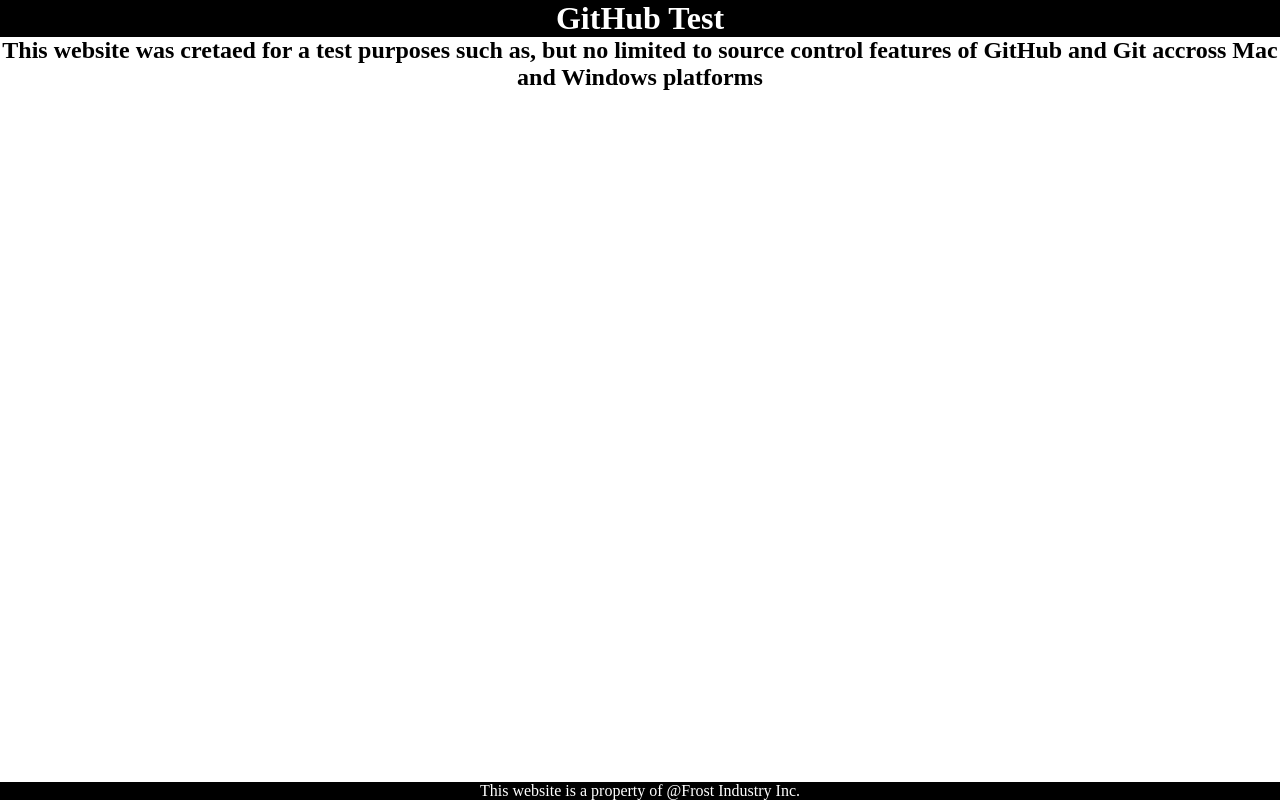
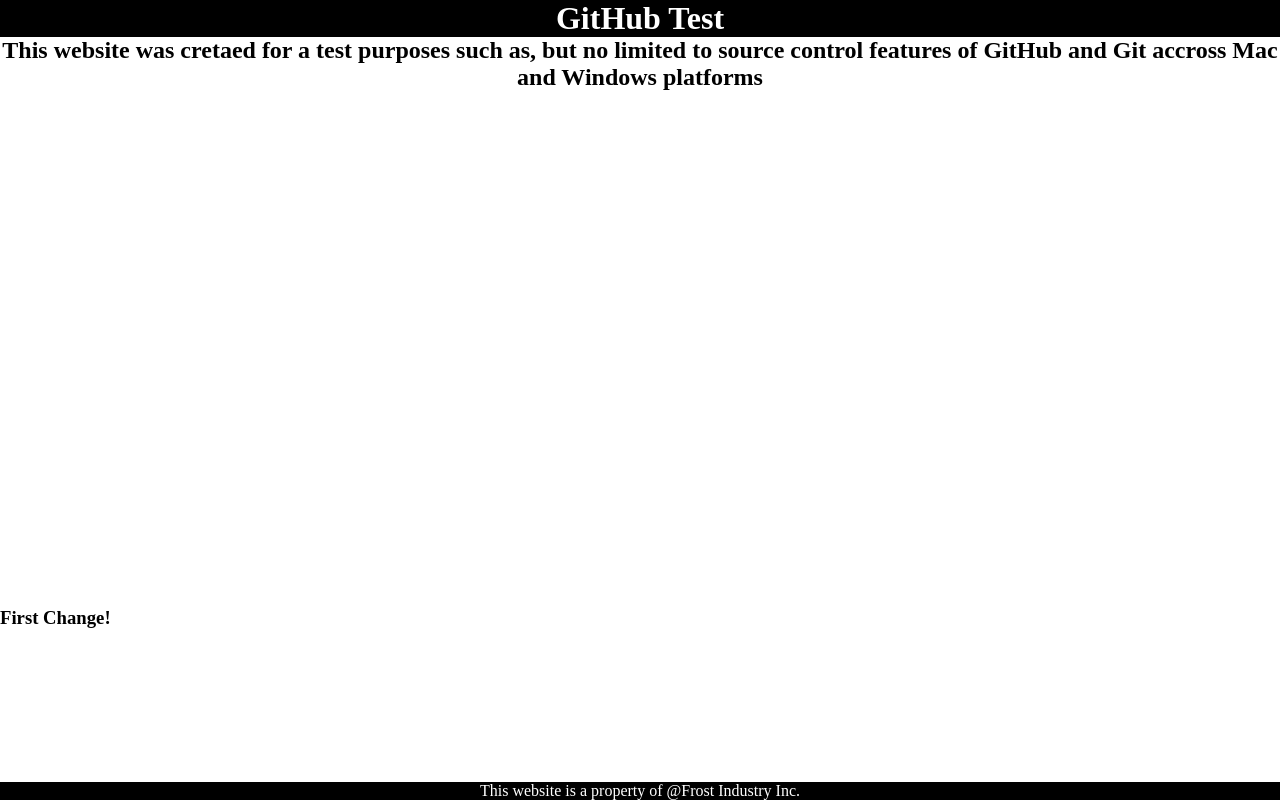
Before and after one commit to fr0stynick/GitHub-Test, a plain HTML site: page index.html in a window 1280 px wide. Drawn offline with Linux system fonts and the light colour scheme.

Commit message:
Added h3

```diff
--- a/index.html
+++ b/index.html
@@ -10,6 +10,8 @@
 
 <div class="container">
 <h2 id='center'>This website was cretaed for a test purposes such as, but no limited to source control features of GitHub and Git accross Mac and Windows platforms</h2>
+<h3>First Change!</h3>
+
 </div>
 
 <footer id="center">This website is a property of @Frost Industry Inc.</footer>
```
